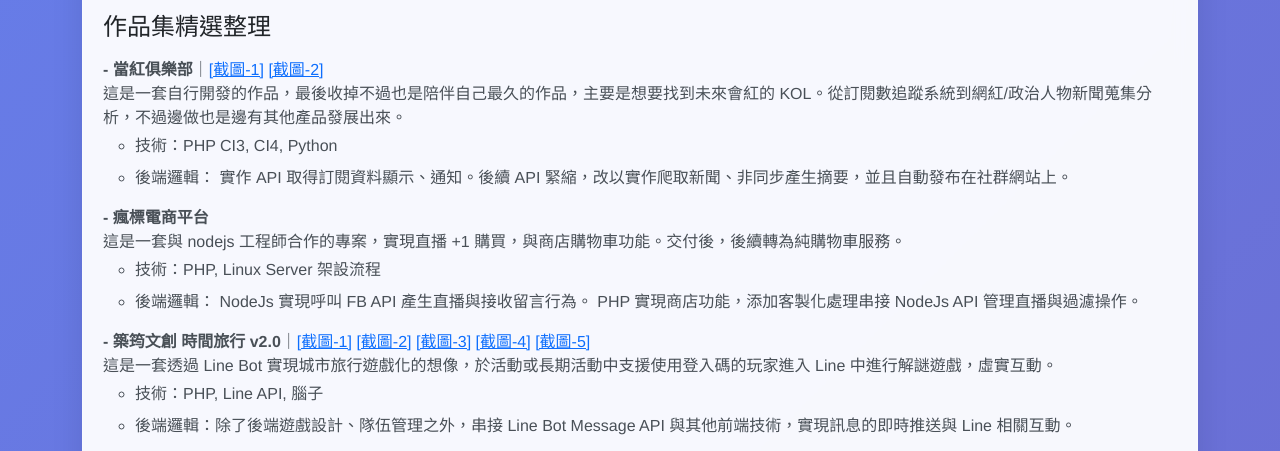
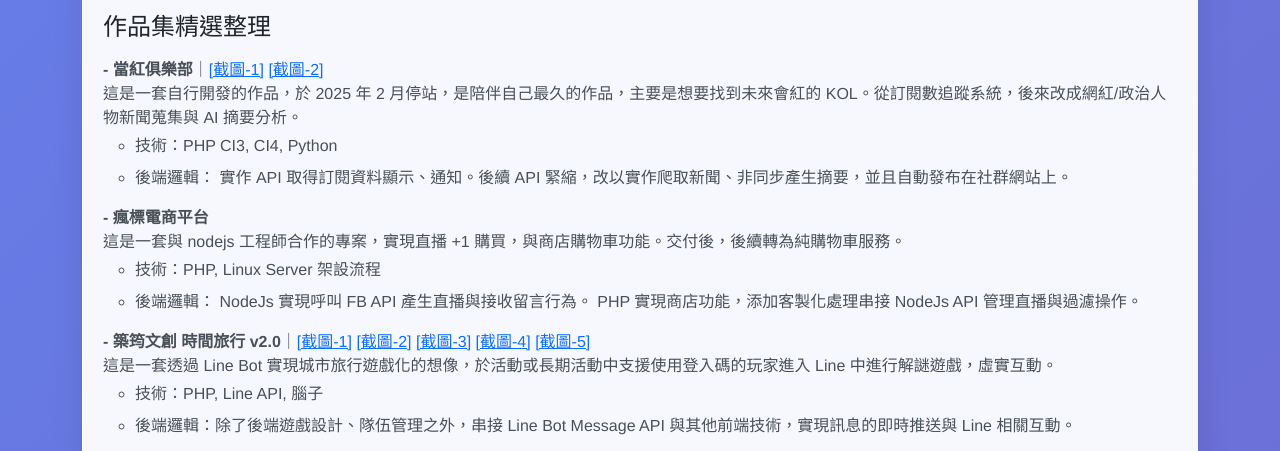
Before and after one commit to lazyjerry/portfolio-mobile, a plain HTML site: page index.html in a window 1280 px wide. Shown: the part 334-785 px from the top of the page. Drawn offline with nearby package versions, Linux system fonts and the light colour scheme.

Commit message:
更新當紅俱樂部說明：補充停站時間與功能描述

```diff
--- a/index.html
+++ b/index.html
@@ -51,7 +51,7 @@
 								<li class="mb-3">
 									<b>- 當紅俱樂部</b>｜<a class="img-screenshot" href="./screenshot/當紅俱樂部/01.png" target="_blank" rel="nofollow noopener">[截圖-1]</a>
 									<a class="img-screenshot" href="./screenshot/當紅俱樂部/02.png" target="_blank" rel="nofollow noopener">[截圖-2]</a><br>
-									<span>這是一套自行開發的作品，最後收掉不過也是陪伴自己最久的作品，主要是想要找到未來會紅的 KOL。從訂閱數追蹤系統到網紅/政治人物新聞蒐集分析，不過邊做也是邊有其他產品發展出來。</span>
+									<span>這是一套自行開發的作品，於 2025 年 2 月停站，是陪伴自己最久的作品，主要是想要找到未來會紅的 KOL。從訂閱數追蹤系統，後來改成網紅/政治人物新聞蒐集與 AI 摘要分析。</span>
 									<ul class="mt-1 mb-2">
 										<li>技術：PHP CI3, CI4, Python</li>
 										<li>後端邏輯： 實作 API 取得訂閱資料顯示、通知。後續 API 緊縮，改以實作爬取新聞、非同步產生摘要，並且自動發布在社群網站上。</li>
```
